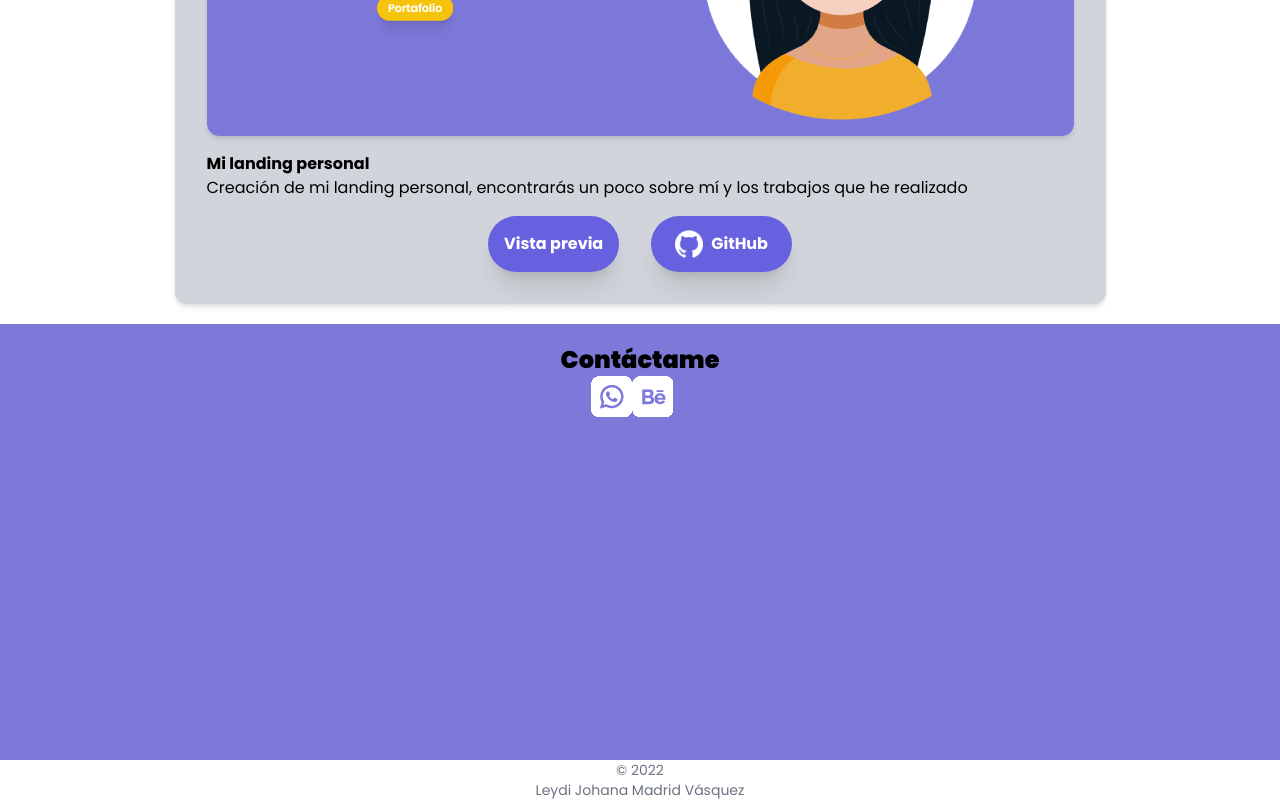
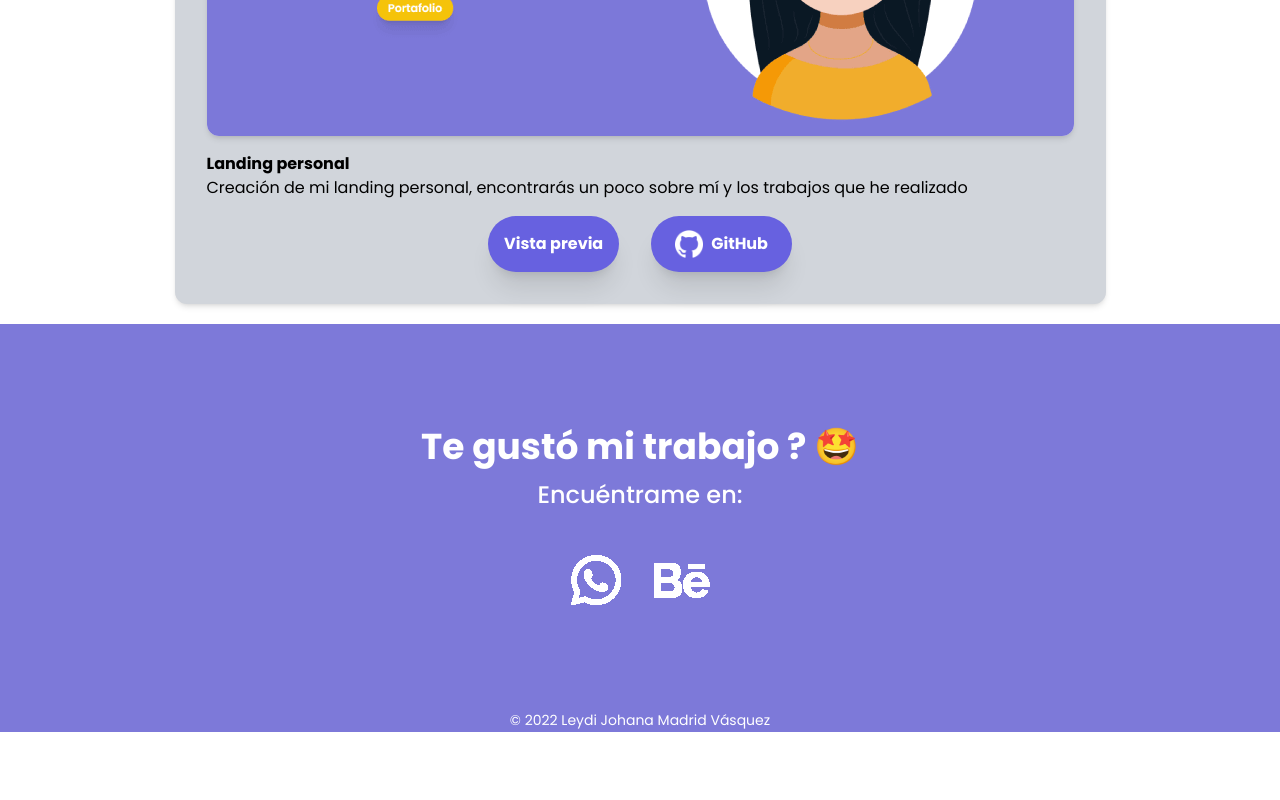
Before and after one commit to leydimadrid/landing-page, a React (Vite) app: page / in a window 1280 px wide. Shown: the part 8341-9141 px from the top of the page. After the commit the page ends 9073 px from the top, so only its background shows below. Built offline with nearby package versions, Linux system fonts and the light colour scheme.

Commit message:
Casi terminada mi landing

```diff
--- a/src/components/Footer.jsx
+++ b/src/components/Footer.jsx
@@ -2,9 +2,8 @@
 
 export const Footer = () => {
   return (
-    <footer>
-      <span class="block text-sm text-gray-500 sm:text-center dark:text-gray-400">© 2022 <span className="block" >Leydi Johana Madrid Vásquez</span>
-    </span>
+    <footer className="footer text-center " >
+      <span class="text-sm text-white sm:text-center dark:text-gray-400">© 2022 Leydi Johana Madrid Vásquez</span>
     </footer>
 
 
--- a/src/database/proyectosDesarrolloWeb.js
+++ b/src/database/proyectosDesarrolloWeb.js
@@ -49,7 +49,7 @@ export const proyectosDesarrolloWeb = [
   {
     id: 6,
     imagen: "pagina-personal.png",
-    titulo: "Mi landing personal",
+    titulo: "Landing personal",
     descripcion:
       "Creación de mi landing personal, encontrarás un poco sobre mí y los trabajos que he realizado",
     urlvistaprevia: "https://aplicaciondelclima.netlify.app/",
--- a/src/index.css
+++ b/src/index.css
@@ -86,6 +86,10 @@ html {
 }
 
 .contacto {
-  height: auto;
   background-color: rgba(125, 121, 217, 1);
 }
+
+
+.footer {
+  background-color: rgba(125, 121, 217, 1);
+}
--- a/src/pages/ContactamePage.jsx
+++ b/src/pages/ContactamePage.jsx
@@ -5,18 +5,28 @@ import iconoBehance from "../assets/iconoBehance.png";
 export const ContactamePage = () => {
   return (
     <section id="contacto" className="contacto">
-      <TituloPaginas titulo="Contáctame" />
-      <div className="mr-4 md:flex justify-center h-96">
-        <a href="https://api.whatsapp.com/send?phone=3026230690&text=%C2%A1Hola!%20Leydi%F0%9F%98%80%20Necesito%20%20tus%20servicios%20en" target="_blank">
-          <img src={iconoWhatsapp} />
-        </a>
+      <div className="flex flex-col justify-center items-center h-96">
+        <div className="mb-7">
+          <h1 className="text-3xl md:text-4xl font-bold block text-white mx-auto">
+            Te gustó mi trabajo ? 🤩{" "}
+            <span className="text-2xl font-medium block text-center mt-3">
+              Encuéntrame en:
+            </span>
+          </h1>
+        </div>
+        <div className="md:flex flex  items-center mt-4">
+          <a
+            href="https://api.whatsapp.com/send?phone=3026230690&text=%C2%A1Hola!%20Leydi%F0%9F%98%80%20Necesito%20%20tus%20servicios%20en"
+            target="_blank"
+          >
+            <img className="md:w-auto hover:w-10 mr-8" src={iconoWhatsapp} />
+          </a>
 
-
-        <a href="https://www.behance.net/SaromaDG" target="_blank">
-          <img src={iconoBehance} />
-        </a>
+          <a href="https://www.behance.net/SaromaDG" target="_blank">
+            <img className="md:w-auto hover:w-12" src={iconoBehance} />
+          </a>
+        </div>
       </div>
-
     </section>
   );
 };
```
Also changed, not shown: src/assets/iconoBehance.png, src/assets/iconoWhatsapp.png.
